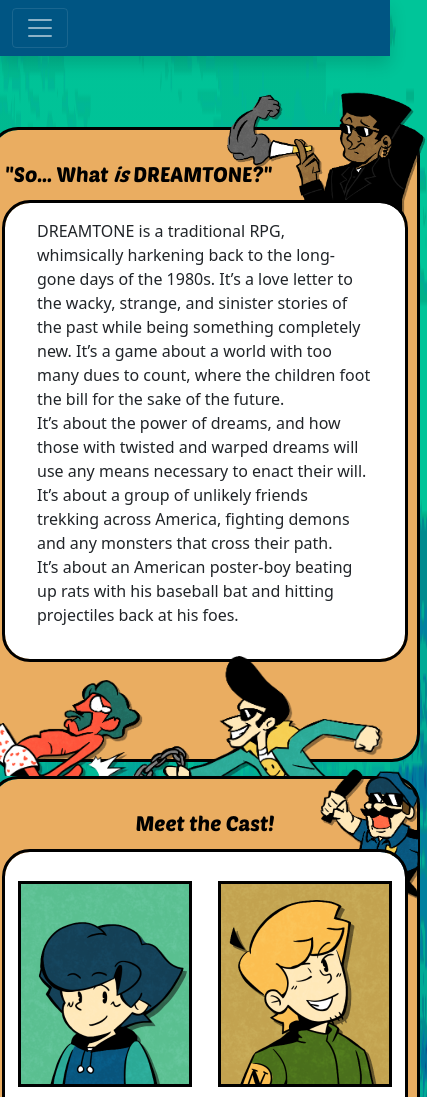
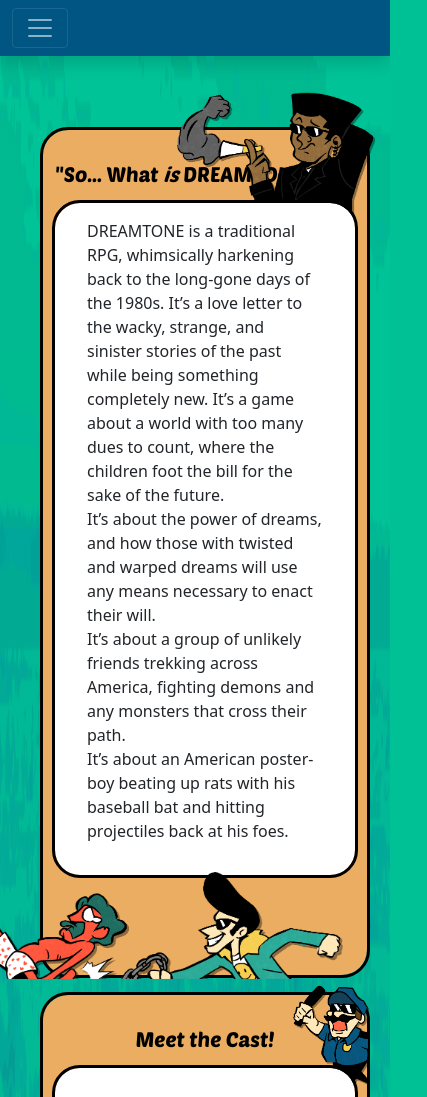
Before and after one commit to dreamtonerpg/dreamtonerpg.github.io, a plain HTML site: page about.html in a window 390 px wide. Shown: the top 1097 px of the page, 427 px wide, since content can reach past the window. Drawn offline with nearby package versions, Linux system fonts and the light colour scheme.

Commit message:
i fucking hate css

```diff
--- a/style.css
+++ b/style.css
@@ -142,10 +142,6 @@ h1 {
 	.image-outside-top-right-2 {
 		/* shameful */
 		left: -60px !important;
-	}
-
-	#LONGBOX {
-		max-width: 550px !important;
 	}
 
 }
@@ -692,8 +688,8 @@ h1 {
         width: min(400px);
         position: absolute;
         right: unset;
-        top: -240px;
-		max-width: 400px;
+        top: -210px;
+		max-width: 350px;
     }
 
     .neilContainer {
@@ -719,12 +715,22 @@ h1 {
 
 
 	.aboutColumn {
-		max-width: 400px !important;
+		max-width: 300px !important;
 	}
 
-	#LONGBOX {
-		max-width: 423px !important;
+	.flipper {
+		padding: 5px;
+		display: flex;
+		width: 134px;
+		height: 159px;
+		outline-style: solid;
+		outline-color: black;
+		outline-width: 0.2rem;
+		position: relative;
+		transform-style: preserve-3d;
+		transition: 0.6s;
 	}
+
 
 	.longaboutbox {
 		width: 100% !important;
@@ -739,10 +745,10 @@ h1 {
 
 	.image-outside-top-right-2 {
 		/* shameful */
-		left: -50px;
+		left: -100px !important;
 		z-index: 1;
 		top: -123px;
-		width: 450px;
+		width: 400px;
 	}
 
 	.image-outside-top-right-4 {
```
